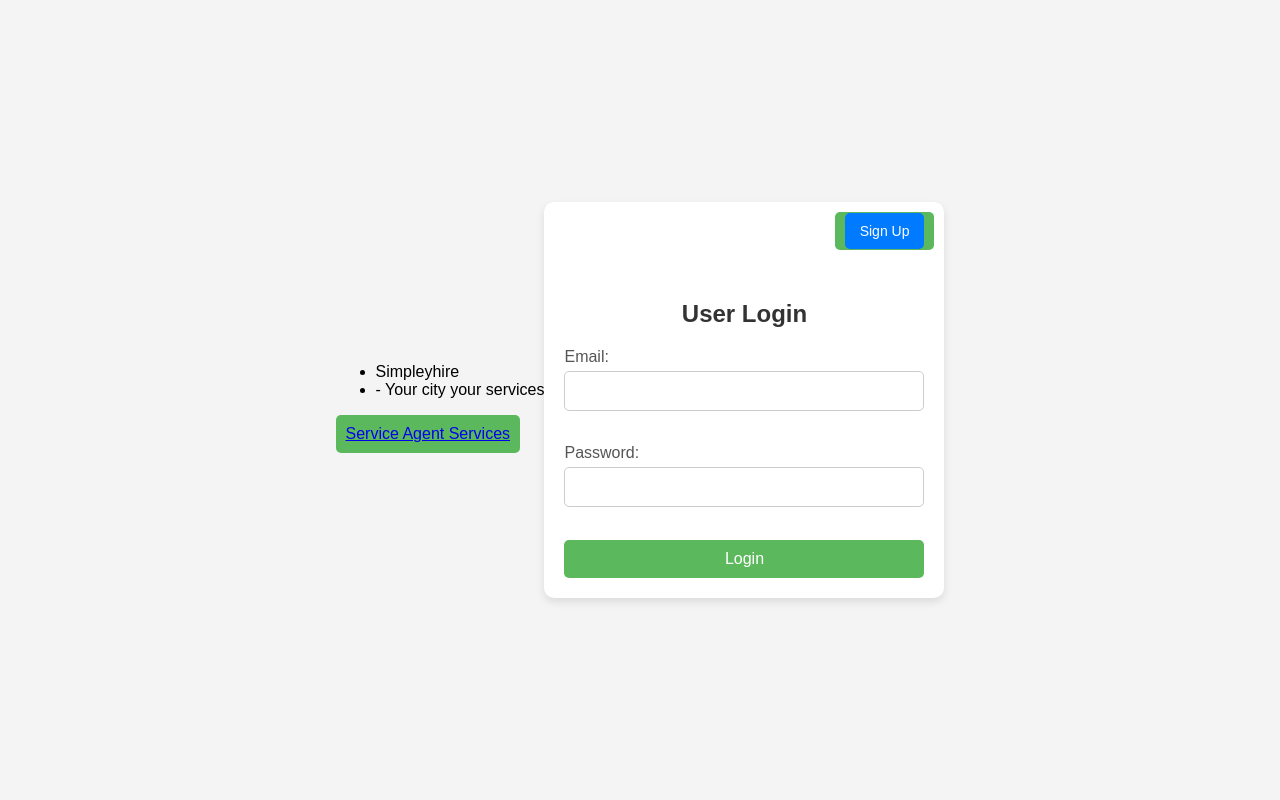
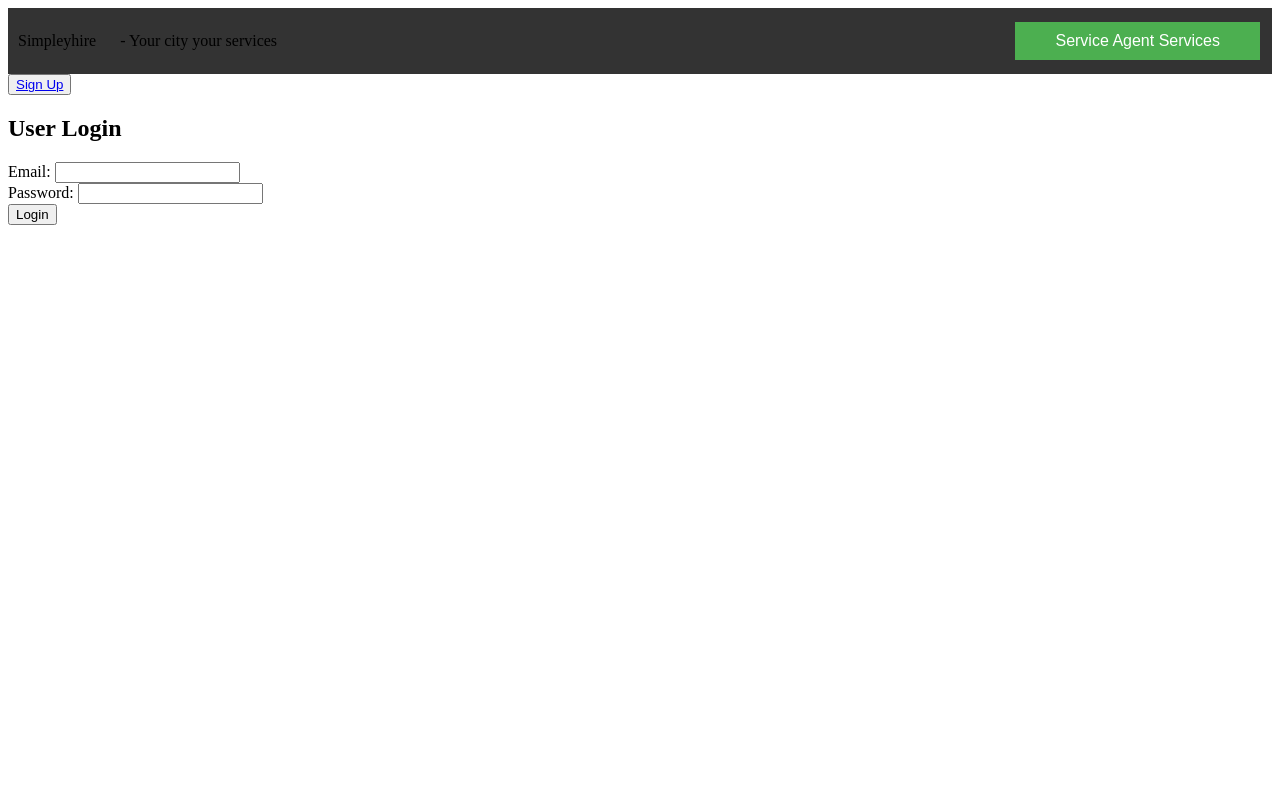
Before and after one commit to sph4919/Simplyhire, a PHP site: page / in a window 1280 px wide. Run offline with PHP 8.4, Linux system fonts and the light colour scheme.

Commit message:
edding landing

```diff
--- a/index.css
+++ b/index.css
@@ -1,84 +1,46 @@
-/* index.css */
+/* Style for the navigation bar */
+.navbar {
+    display: flex;
+    justify-content: space-between;
+    align-items: center;
+    padding: 10px;
+    background-color: #333;
+}
 
-body {
-    font-family: Arial, sans-serif;
-    background-color: #f4f4f4;
+.navbar ul {
+    list-style-type: none;
     margin: 0;
     padding: 0;
-    display: flex;
-    justify-content: center;
-    align-items: center;
-    height: 100vh;
 }
 
-.container {
-    background-color: #ffffff;
-    box-shadow: 0 4px 8px rgba(0, 0, 0, 0.1);
-    border-radius: 10px;
-    overflow: hidden;
-    max-width: 400px;
-    width: 100%;
+.navbar ul li {
+    display: inline;
+    margin-right: 20px;
 }
 
-.signup {
-    text-align: right;
-    padding: 10px;
+.navbar ul li a, .service-btn a {
+    color: white;
+    text-decoration: none;
+    padding: 10px 20px;
 }
 
-.signup-btn a {
+.service-btn {
+    background-color: #4CAF50; /* Green */
+    border: none;
+    color: white;
+    padding: 10px 20px;
+    text-align: center;
     text-decoration: none;
-    color: #ffffff;
-    background-color: #007bff;
-    padding: 10px 15px;
-    border-radius: 5px;
-    font-size: 14px;
-    transition: background-color 0.3s ease;
-}
-
-.signup-btn a:hover {
-    background-color: #0056b3;
-}
-
-.user-login {
-    padding: 20px;
-}
-
-h2 {
-    text-align: center;
-    color: #333;
-    margin-bottom: 20px;
-}
-
-form {
-    display: flex;
-    flex-direction: column;
-}
-
-label {
-    color: #555;
-    margin-bottom: 5px;
-}
-
-input[type="text"],
-input[type="email"],
-input[type="password"] {
-    padding: 10px;
-    margin-bottom: 15px;
-    border: 1px solid #ccc;
-    border-radius: 5px;
+    display: inline-block;
     font-size: 16px;
-}
-
-button {
-    background-color: #5cb85c;
-    color: #fff;
-    border: none;
-    padding: 10px;
-    border-radius: 5px;
-    font-size: 16px;
+    margin: 4px 2px;
     cursor: pointer;
 }
 
-button:hover {
-    background-color: #4cae4c;
+.service-btn a {
+    color: white;
 }
+
+.service-btn:hover {
+    background-color: #45a049;
+}
```
